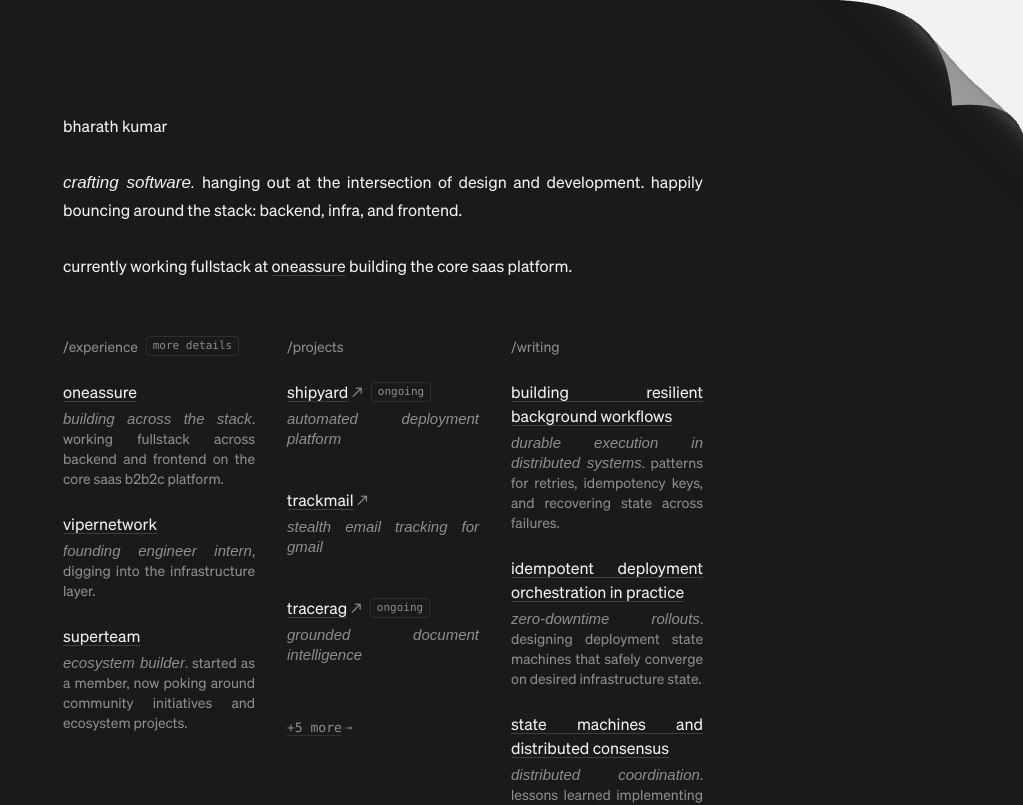
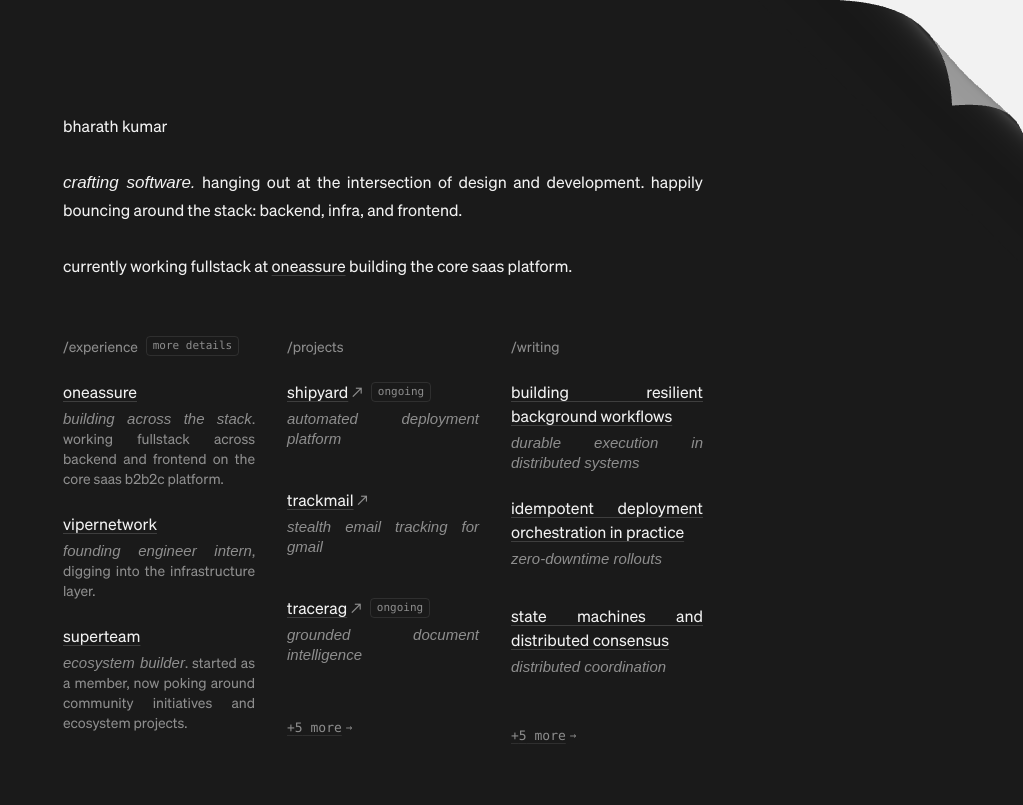
Before and after one commit to bharathkumaarr/v3, a Next.js app: page / in a window 1280 px wide. Shown: the top 805 px of the page, without its empty margins (257-1280 px from the left). Built offline with nearby package versions, Linux system fonts and the light colour scheme; a web font is replaced by a local one.

Commit message:
show only italicized summary for writing on main page

```diff
--- a/src/components/sections/stack-columns.tsx
+++ b/src/components/sections/stack-columns.tsx
@@ -154,7 +154,7 @@ export function StackColumns() {
               </div>
               {item.description ? (
                 <p className="text-[14px] leading-[20px] text-neutral-6 mt-1">
-                  <FormattedText>{item.description}</FormattedText>
+                  <FormattedText>{getItalicSummary(item.description)}</FormattedText>
                 </p>
               ) : (
                 <span className="text-[13px] leading-[20px] text-neutral-6 tabular-nums font-mono block mt-1">
```
